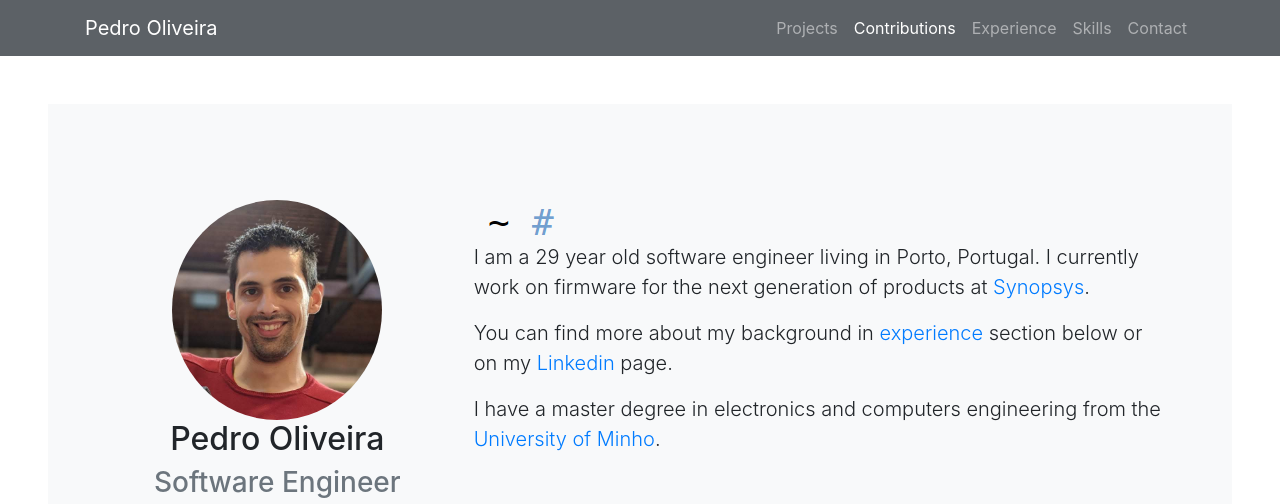
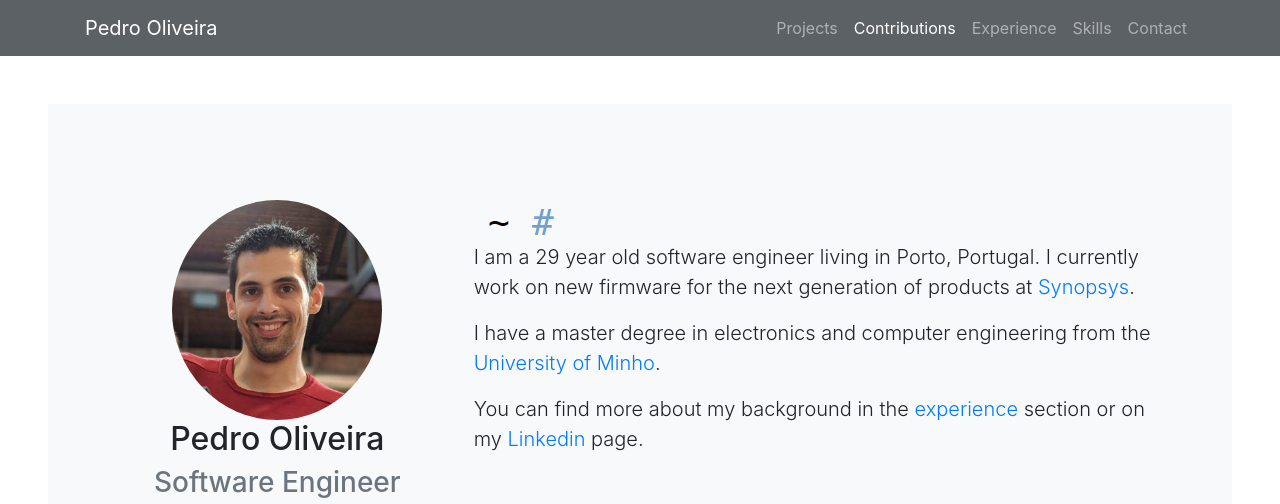
Before and after one commit to pelco/pelco.github.io, a plain HTML site: page index.html in a window 1280 px wide. Shown: the top 504 px of the page. Drawn offline with nearby package versions, Linux system fonts and the light colour scheme.

Commit message:
changes in home!

```diff
--- a/index.html
+++ b/index.html
@@ -74,13 +74,17 @@
                             <img src="img/hi.gif">
                             <p class="lead text-left">
                                 I am a 29 year old software engineer living in Porto, Portugal.
-                                I currently work on firmware for the next generation of products at <a href="https://www.synopsys.com/" target="_blank">Synopsys</a>.
+                                I currently work on new firmware for the next generation of products at <a href="https://www.synopsys.com/" target="_blank">Synopsys</a>.
                             </p>
                             <p class="lead text-left">
-                                You can find more about my background in <a href="#experience" target="_blank">experience</a> section below or on my <a href="https://www.linkedin.com/in/pelco/" target="_blank">Linkedin</a> page.
+                                I have a master degree in electronics and computer engineering from the <a href="https://www.uminho.pt/EN" target="_blank"> University of Minho</a>.
+                            </p>
+
+                            <p class="lead text-left">
+                                You can find more about my background in the <a href="#experience" target="_blank">experience</a> section or on my <a href="https://www.linkedin.com/in/pelco/" target="_blank">Linkedin</a> page.
                             </p>
                             <p class="lead text-left">
-                                I have a master degree in electronics and computers engineering from the <a href="https://www.uminho.pt/EN" target="_blank"> University of Minho</a>.
+
                             </p>
                         </div>
                     </div>
```
